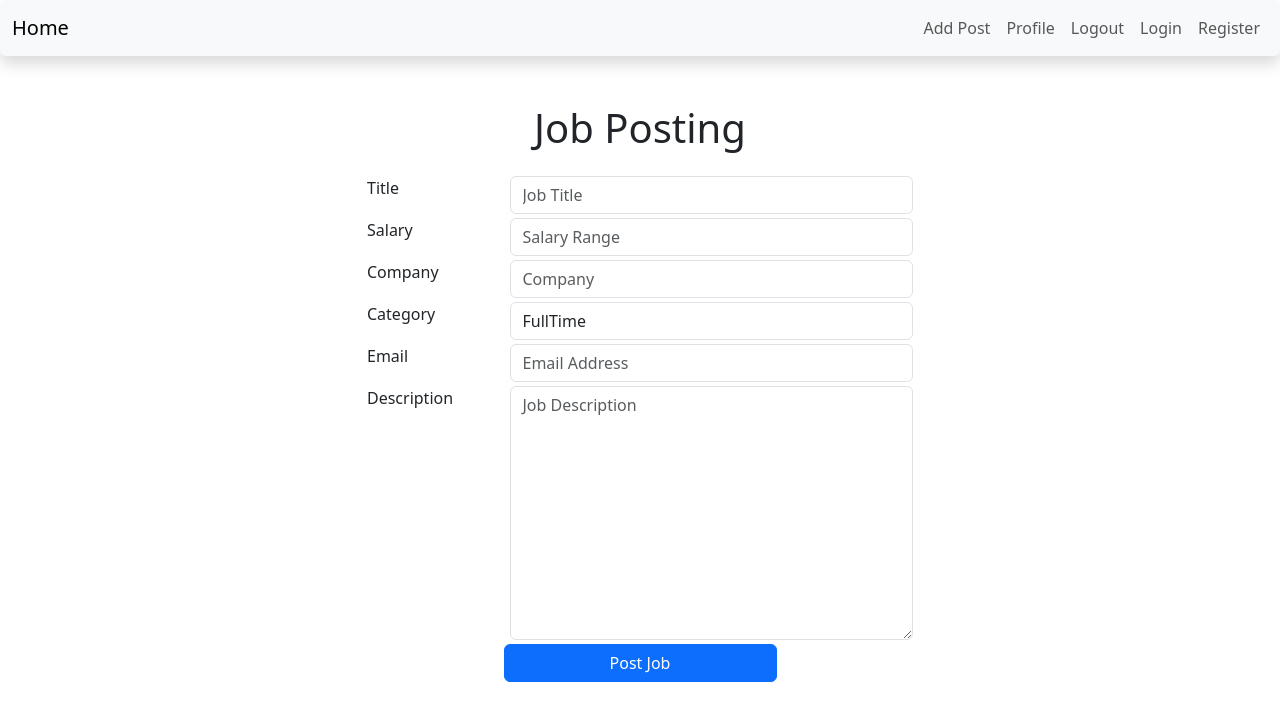
After one commit to iaschowrai/FlaskWithRestFul, a Flask app: page /jobs in a window 1280 px wide. The commit adds this page. Shown: the top 721 px of the page. Run offline with Flask 3, Linux system fonts and the light colour scheme; some libraries are stand-ins or nearby versions.

Commit message:
second push

```diff
--- a/frontend/frontend.py
+++ b/frontend/app.py
@@ -2,7 +2,7 @@ from flask import Flask, render_template, request, redirect, flash, url_for
 from flask_login import LoginManager, login_user, login_required, logout_user, current_user,UserMixin
 
 from flask_wtf import FlaskForm
-from wtforms import StringField, PasswordField, validators,SelectField,SubmitField, DecimalField, TextAreaField
+from wtforms import StringField, PasswordField, validators,SelectField,SubmitField, DecimalField, TextAreaField,EmailField
 import requests
 
 app = Flask(__name__)
@@ -24,13 +24,49 @@ class RegisterForm(FlaskForm):
 
 class JobForm(FlaskForm):
     title = StringField('Title', validators=[validators.DataRequired()])
-    salary = DecimalField('Salary')
+    salary = StringField('Salary')
     company = StringField('Company', validators=[validators.DataRequired()])
-    category = StringField('Category', validators=[validators.DataRequired()])
+    category = SelectField('Category', choices=[('FullTime', 'FullTime'), ('PartTime', 'PartTime'),('Contract', 'Contract')])
     description = TextAreaField('Description', validators=[validators.DataRequired()])
-    contact = StringField('Contact', validators=[validators.DataRequired()])
+    email = EmailField('Email', validators=[validators.DataRequired()])
     submit = SubmitField('AddPost')
 
+@app.route('/jobs', methods=['GET', 'POST'])
+def addpost():
+    form = JobForm()
+    if form.validate_on_submit():
+        title = form.title.data
+        salary = form.salary.data
+        company = form.company.data
+        category = form.category.data
+        description = form.description.data
+        email= form.email.data
+        response = requests.post('http://localhost:5001/api/jobs', json={'title' :title, 'salary':  salary, 'company': company, 'category': category, 'description': description, 'email': email})
+        if response.status_code == 201:
+            flash('Job Posted!')
+            return redirect('/aboutme')
+        else:
+            flash('Job Not Posted Something wrong!')
+    return render_template('create.html', form=form)
+
+@app.route('/jobs/<int:job_id>', methods=['GET','PUT', 'DELETE'])
+def view(job_id):
+    if request.method == 'GET':
+        response = requests.post('http://localhost:5001/api/jobs/'+ f'/{job_id}', json={'filled': True })
+    return render_template('view.html', title= 'view', form=response)
+
+
+@app.route('/', methods=['GET', 'POST'])
+def index():
+    response = requests.get('http://localhost:5001/api/jobs')
+    jobs = response.json()
+    print(jobs) # print the jobs variable to console
+
+    return render_template('index.html', title='title', form = jobs)
+
+# @app.route('/aboutme', method=['GET', 'POST'])
+# def aboutme():
+#     return render_template('aboutme.html', title='aboutme')
 
 @app.route('/login', methods=['GET', 'POST'])
 def login():
@@ -62,19 +98,15 @@ def register():
     return render_template('register.html', form=form)
 
 @app.route('/logout')
-# @login_required
+@login_required
 def logout():
-    # logout_user()
+    logout_user()
     flash('Logout successful!', 'success')
     return redirect(url_for('login'))
 
 
-@app.route('/', methods=['GET', 'POST'])
-def index():
 
-    return render_template('index.html')
-
-# # Define the user loader function for Flask-Login
+# # # Define the user loader function for Flask-Login
 # @login_manager.user_loader
 # def load_user(user_id):
 #     return User.query.get(int(user_id))
--- a/frontend/templates/base.html
+++ b/frontend/templates/base.html
@@ -15,23 +15,23 @@
 	<header>
 		<nav class="navbar navbar-expand-lg navbar-light bg-light shadow rounded">
 			<div class="container-fluid">
-				<a class="navbar-brand" href="/">iforum</a>
+				<a class="navbar-brand" href="/">Home</a>
 				<button class="navbar-toggler" type="button" data-bs-toggle="collapse" data-bs-target="#navbarScroll"
 					aria-controls="navbarScroll" aria-expanded="false" aria-label="Toggle navigation">
 					<span class="navbar-toggler-icon"></span>
 				</button>
 				<div class="collapse navbar-collapse justify-content-left" id="navbarNav">
-					<ul class="navbar-nav">
+					{# <ul class="navbar-nav">
 						<li class="nav-item">
-							<a class="nav-link" href="#">About Me</a>
-					</ul>
+							<a class="nav-link" href="{{ url_for('addpost') }}">About Me</a>
+					</ul> #}
 				</div>
 
 				<div class="navbar-collapse justify-content-end">
 					<ul class="navbar-nav ml-auto">
 
 						<li class="nav-item">
-							<a class="nav-link" href="#">Add Post</a>
+							<a class="nav-link" href="{{ url_for('addpost') }}">Add Post</a>
 						</li>
 						<li class="nav-item">
 							<a class="nav-link" href="#">Profile</a>
--- /dev/null
+++ b/frontend/templates/create.html
@@ -0,0 +1,137 @@
+{% extends "base.html" %}
+
+{% block content %}
+<div class="container">
+  <div class="row justify-content-center mt-5">
+    <div class="col-md-6">
+      <h1 class="text-center mb-4">Job Posting</h1>
+      {% with messages = get_flashed_messages(with_categories=true) %}
+      {% if messages %}
+      {% for category, message in messages %}
+      <div class="alert alert-{{ category }} alert-dismissible fade show" role="alert">
+        {{ message }}
+        <button type="button" class="btn-close" data-bs-dismiss="alert" aria-label="Close"></button>
+      </div>
+      {% endfor %}
+      {% endif %}
+      {% endwith %}
+
+      <form method="POST">
+        {{ form.csrf_token }}
+
+        <div class="mb-1 row">
+          <div class="col-md-3">
+            {{ form.title.label(class="form-label", for="job_title") }}
+          </div>
+          <div class="col-md-9">
+            {{ form.title(class="form-control", placeholder="Job Title")}}
+          </div>
+        </div>
+
+        <div class="mb-1 row">
+          <div class="col-md-3">
+            {{ form.salary.label(class="form-label", for="salary_range") }}
+          </div>
+          <div class="col-md-9">
+            {{ form.salary(class="form-control", placeholder="Salary Range")}}
+          </div>
+        </div>
+
+        <div class="mb-1 row">
+          <div class="col-md-3">
+            {{ form.company.label(class="form-label", for="company") }}
+          </div>
+          <div class="col-md-9">
+            {{ form.company(class="form-control", placeholder="Company")}}
+          </div>
+        </div>
+
+        <div class="mb-1 row">
+          <div class="col-md-3">
+            {{ form.category.label(class="form-label", for="job_category") }}
+          </div>
+          <div class="col-md-9">
+            {{ form.category(class="form-control")}}
+          </div>
+        </div>
+        <div class="mb-1 row">
+          <div class="col-md-3">
+            {{ form.email.label(class="form-label", for="email") }}
+          </div>
+          <div class="col-md-9">
+            {{ form.email(class="form-control", placeholder="Email Address")}}
+          </div>
+        </div>
+
+        <div class="mb-1 row">
+          <div class="col-md-3">
+            {{ form.description.label(class="form-label", for="job_description") }}
+          </div>
+          <div class="col-md-9">
+            {{ form.description(class="form-control", rows="10", placeholder="Job Description")}}
+          </div>
+        </div>
+
+        <div class="d-grid col-md-6 mx-auto">
+          <button type="submit" class="btn btn-primary">Post Job</button>
+        </div>
+      </form>
+    </div>
+  </div>
+</div>
+{% endblock %}
+
+
+
+<main>
+  <div class="container mt-1" style="margin-top: 0; transform: scale(0.9); max-width: 1000px;">
+    <div class="container bg-white p-4 rounded shadow-lg border"
+      style="background-color: #f8f9fa; max-width: 1000px; width: 100%;">
+      <h2>Add New Post</h2>
+      <form method="post" action='<?php echo ($location); ?>'>
+        <div class="form-group">
+
+          <div class="form-group mb-3">
+            <div class="row align-items-center">
+              <div class="col-md-1">
+                <label for="topic" class="form-label">Topic</label>
+              </div>
+              <div class="col-md-11">
+                <select class="form-control" id="topicSelect" name="topicid">
+                  <option value="">Select a Topic</option>
+                  <!-- Topics for selected category will be populated using AJAX -->
+                </select>
+              </div>
+            </div>
+          </div>
+
+          <div class="form-group mb-3">
+            <div class="row align-items-center">
+              <div class="col-md-1">
+                <label for="title" class="form-label">Title</label>
+              </div>
+              <div class="col-md-11">
+                <input type="text" class="form-control" id="title" name="title" placeholder="Enter title">
+              </div>
+            </div>
+          </div>
+
+          <div class="form-group mb-3">
+            <div class="row align-items-center">
+              <div class="col-auto">
+                <label for="description" class="form-label">Description</label>
+              </div>
+              <div class="col">
+                <textarea type="text" class="form-control" id="description" name="description" rows="15"
+                  style="resize: none;" placeholder="Enter description (up to 2000 words)"></textarea>
+              </div>
+            </div>
+          </div>
+          <div class="text-center">
+            <button type="submit" name="cre-submit" class="btn btn-primary rounded-pill px-5 py-2">Submit</button>
+          </div>
+        </div>
+      </form>
+    </div>
+  </div>
+</main>
```
Also changed, not shown: backend/app.py (added, +171 -0 lines), backend/backend.py (deleted, +0 -94 lines), frontend/templates/aboutme.html (added, +33 -0 lines), frontend/templates/index.html (+29 -1 lines), frontend/templates/login.html (+19 -43 lines), frontend/templates/view.html (added, +31 -0 lines), requirements.txt (added, +104 -0 lines), run.py (+12 -12 lines).
